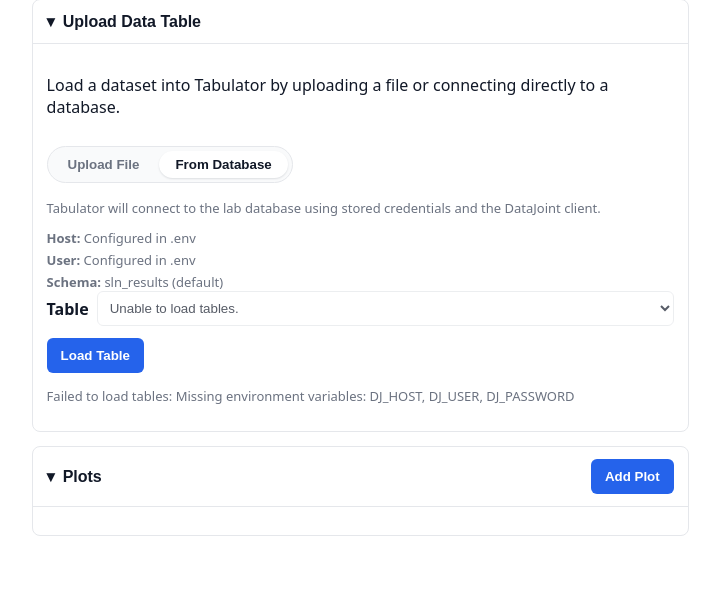
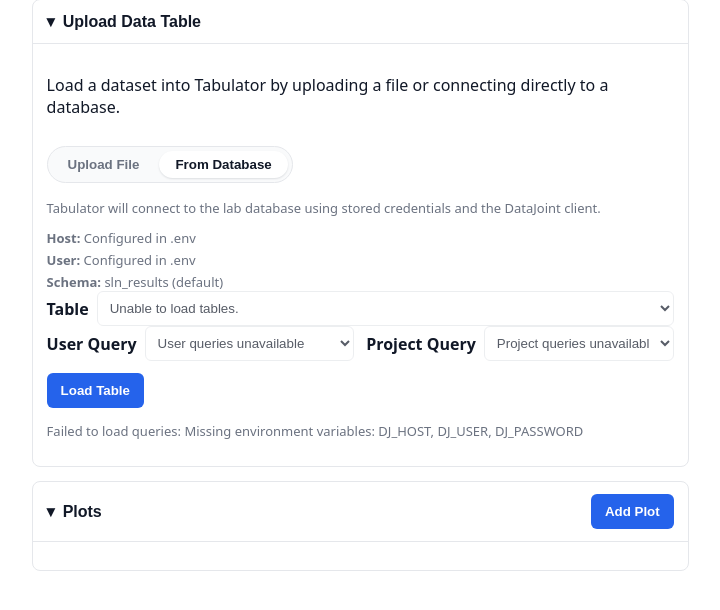
Before and after one commit to SchwartzNU/Tabulator, a Flask app: page / in a window 1280 px wide, after a click on "From Database". Shown: the part 81-691 px from the top of the page, without its empty margins (10-730 px from the left). Run offline with Flask 3, Linux system fonts and the light colour scheme; some libraries are stand-ins or nearby versions.

Commit message:
db integrating starting to work

```diff
--- a/tabulator/routes.py
+++ b/tabulator/routes.py
@@ -16,6 +16,7 @@
 from .loader import load_dataset, LoadError, DataSet
 from .data_store import store
 from numbers import Number
+import re
 import numpy as np
 import pandas as pd
 from sklearn.model_selection import StratifiedShuffleSplit
@@ -59,8 +60,13 @@
     return os.getenv("DJ_SCHEMA") or "sln_results"
 
 
-def _create_virtual_module(conn, schema: str):
-    return dj.create_virtual_module("dj_remote_schema", schema, connection=conn)
+def _get_query_schema() -> str:
+    return os.getenv("DJ_QUERY_SCHEMA") or "sln_lab"
+
+
+def _create_virtual_module(conn, schema: str, alias: str | None = None):
+    module_name = alias or f"dj_{schema.replace('.', '_')}"
+    return dj.create_virtual_module(module_name, schema, connection=conn)
 
 
 def _ensure_relation_instance(obj):
@@ -187,7 +193,39 @@
     return DataSet(df=filtered_df, units=new_units), drop
 
 
-def _relation_to_dataframe(relation, conn):
+def _get_primary_key_columns(relation):
+    attrs = []
+    heading = getattr(relation, "heading", None)
+    if heading is not None:
+        primary = getattr(heading, "primary_attributes", None)
+        if primary and hasattr(primary, "keys"):
+            attrs = list(primary.keys())
+    if not attrs:
+        pk = getattr(relation, "primary_key", None)
+        if isinstance(pk, (list, tuple)):
+            attrs = list(pk)
+    return [str(a) for a in attrs if a]
+
+
+def _extract_unknown_column(error_message: str):
+    match = re.search(r"Unknown column '([^']+)'", error_message)
+    if match:
+        return match.group(1)
+    return None
+
+
+def _relation_columns(relation):
+    try:
+        heading = getattr(relation, "heading", None)
+        attrs = getattr(heading, "attributes", None)
+        if attrs and hasattr(attrs, "keys"):
+            return [str(name) for name in attrs.keys()]
+    except Exception:
+        pass
+    return []
+
+
+def _relation_to_dataframe(relation, conn, query_sql: str | None = None):
     full_table = getattr(relation, "full_table_name", None)
     if not full_table:
         raise ValueError("Relation is missing table metadata")
@@ -197,19 +235,44 @@
         raise ValueError(f"Unexpected table identifier: {full_table}")
     schema = schema.strip("`")
     table = table.strip("`")
-    sql = f"SELECT * FROM `{schema}`.`{table}`"
-    rows = conn.query(sql, as_dict=True) or []
+    base_sql = f"SELECT * FROM `{schema}`.`{table}`"
+    base_rows = conn.query(base_sql, as_dict=True) or []
+    base_df = pd.DataFrame(base_rows)
+    base_cols = base_df.columns.tolist()
+    # Fallback to heading-defined columns if DataFrame empty
+    if not base_cols:
+        base_cols = _relation_columns(relation)
+    restriction_cols = []
+    if query_sql:
+        q = query_sql.strip().rstrip(";")
+        key_cols = _get_primary_key_columns(relation)
+        if not key_cols:
+            raise ValueError("Cannot determine primary key columns for relation; cannot apply query.")
+        if q.upper().startswith("SELECT"):
+            restriction_sql = q
+        else:
+            restriction_sql = f"SELECT * FROM {q}"
+        restriction_rows = conn.query(restriction_sql, as_dict=True) or []
+        restriction_df = pd.DataFrame(restriction_rows)
+        if restriction_df.empty:
+            base_df = base_df.iloc[0:0]
+        else:
+            available_keys = [k for k in key_cols if k in restriction_df.columns]
+            if not available_keys:
+                raise ValueError(
+                    "Query must include at least one primary key column present in the table: "
+                    + ", ".join(key_cols)
+                )
+            restriction_cols = [c for c in restriction_df.columns if c not in base_cols]
+            payload_cols = available_keys + restriction_cols
+            payload = restriction_df[payload_cols].drop_duplicates()
+            base_df = base_df.merge(payload, on=available_keys, how="inner")
+    rows = base_df.to_dict(orient="records")
     normalized_rows = []
     for row in rows:
-        if not isinstance(row, dict):
-            raise ValueError("Direct query row was not a dict")
-        normalized_rows.append(
-            {k: _normalize_nested_value(v) for k, v in row.items()}
-        )
-    if not normalized_rows:
-        return pd.DataFrame()
-    df = pd.DataFrame(normalized_rows)
-    return df
+        normalized_rows.append({k: _normalize_nested_value(v) for k, v in row.items()})
+    df = pd.DataFrame(normalized_rows) if normalized_rows else pd.DataFrame()
+    return df, restriction_cols
 
 
 def _relation_attribute_descriptions(relation):
@@ -231,12 +294,47 @@
     return descriptions
 
 
+def _load_query_table(conn):
+    schema = _get_query_schema()
+    module = _create_virtual_module(conn, schema)
+    if not hasattr(module, "Query"):
+        raise ValueError(f"Query table not found in schema {schema}")
+    relation_obj = getattr(module, "Query")
+    relation = _ensure_relation_instance(relation_obj)
+    df, _ = _relation_to_dataframe(relation, conn)
+    return df
+
+
+def _get_query_sql(conn, query_name: str):
+    df = _load_query_table(conn)
+    if df.empty:
+        raise ValueError("No queries defined.")
+    if "query_name" not in df.columns or "sql_query" not in df.columns:
+        raise ValueError("Query table does not have expected columns.")
+    match = df[df["query_name"] == query_name]
+    if match.empty:
+        raise ValueError(f"Query {query_name} not found.")
+    row = match.iloc[0]
+    sql = str(row.get("sql_query") or "").strip()
+    if not sql:
+        raise ValueError(f"Query {query_name} has no SQL defined.")
+    return sql
+
+
 @bp.route("/", methods=["GET"])  # Home: upload UI
 def index():
     dataset_id = session.get("dataset_id")
     dataset_label = session.get("dataset_label")
     dataset_source = session.get("dataset_source")
     ds = store.get(dataset_id) if dataset_id else None
+    if dataset_id and ds is None:
+        # Clear stale session references if the in-memory dataset was lost (e.g., after app reload)
+        session.pop("dataset_id", None)
+        session.pop("dataset_label", None)
+        session.pop("dataset_source", None)
+        dataset_id = None
+        dataset_label = None
+        dataset_source = None
     preview_html = None
     info = None
     units_items = None
@@ -281,6 +379,11 @@
     table = str(table).strip()
     if not table:
         return jsonify({"error": "missing_table", "detail": "Select a table to load."}), 400
+    query_name = payload.get("query") or payload.get("query_name") or request.form.get("query_name")
+    if query_name:
+        query_name = str(query_name).strip()
+        if not query_name:
+            query_name = None
     try:
         conn = _connect_datajoint()
     except ValueError as exc:
@@ -288,6 +391,12 @@
     except Exception as exc:
         return jsonify({"error": "connection_failed", "detail": str(exc)}), 502
     try:
+        query_sql = None
+        if query_name:
+            try:
+                query_sql = _get_query_sql(conn, query_name)
+            except Exception as exc:
+                return jsonify({"error": "query_failed", "detail": str(exc)}), 400
         module = _create_virtual_module(conn, schema)
         if not hasattr(module, table):
             return jsonify({"error": "unknown_table", "detail": f"{table} not found in {schema}."}), 404
@@ -298,7 +407,7 @@
             return jsonify({"error": "unloadable_table", "detail": f"{table} cannot be instantiated: {exc}"}), 400
         if not hasattr(relation, "full_table_name"):
             return jsonify({"error": "unloadable_table", "detail": f"{table} has no table metadata."}), 400
-        df = _relation_to_dataframe(relation, conn)
+        df, extra_cols = _relation_to_dataframe(relation, conn, query_sql=query_sql)
         if hasattr(df, "reset_index"):
             df = df.reset_index()
         if not isinstance(df, pd.DataFrame):
@@ -314,6 +423,8 @@
         return jsonify({"error": "empty_table", "detail": f"{table} returned no rows."}), 400
     attr_descriptions = _relation_attribute_descriptions(relation)
     units = {str(col): attr_descriptions.get(str(col), "") for col in df.columns}
+    for col in extra_cols or []:
+        units.setdefault(str(col), "")
     ds = DataSet(df=df, units=units)
     ds, dropped = _sanitize_dataset(ds)
     if ds.df.shape[1] == 0:
@@ -357,6 +468,60 @@
         except Exception:
             pass
     return jsonify({"schema": schema, "tables": tables})
+
+
+@bp.get("/api/db/queries")
+def api_db_queries():
+    schema = _get_query_schema()
+    try:
+        conn = _connect_datajoint()
+    except ValueError as exc:
+        return jsonify({"error": "missing_credentials", "detail": str(exc)}), 400
+    except Exception as exc:
+        return jsonify({"error": "connection_failed", "detail": str(exc)}), 502
+    try:
+        df = _load_query_table(conn)
+    except Exception as exc:
+        return jsonify({"error": "query_fetch_failed", "detail": str(exc)}), 502
+    finally:
+        try:
+            conn.close()
+        except Exception:
+            pass
+    user_queries = []
+    project_queries = []
+    if not df.empty:
+        for _, row in df.iterrows():
+            name = str(row.get("query_name") or "").strip()
+            if not name:
+                continue
+            user_name = str(row.get("user_name") or "").strip()
+            project_name = str(row.get("project_name") or "").strip()
+            if user_name:
+                user_queries.append(
+                    {
+                        "query_name": name,
+                        "user_name": user_name,
+                        "label": f"{user_name} – {name}",
+                    }
+                )
+            if project_name:
+                project_queries.append(
+                    {
+                        "query_name": name,
+                        "project_name": project_name,
+                        "label": f"{project_name} – {name}",
+                    }
+                )
+    user_queries.sort(key=lambda x: (x.get("user_name", "").lower(), x["query_name"].lower()))
+    project_queries.sort(key=lambda x: (x.get("project_name", "").lower(), x["query_name"].lower()))
+    return jsonify(
+        {
+            "schema": schema,
+            "user_queries": user_queries,
+            "project_queries": project_queries,
+        }
+    )
 
 
 @bp.route("/api/columns")
--- a/tabulator/static/main.js
+++ b/tabulator/static/main.js
@@ -27,10 +27,14 @@
     if (!buttons.length) return;
     const panels = card.querySelectorAll('.mode-panel');
     const tableSelect = card.querySelector('#db-table-select');
+    const userQuerySelect = card.querySelector('#db-user-query');
+    const projectQuerySelect = card.querySelector('#db-project-query');
     const statusEl = card.querySelector('#db-load-status');
     const dbBtn = card.querySelector('#db-load-btn');
     let tablesFetched = false;
     let fetchingTables = false;
+    let queriesFetched = false;
+    let fetchingQueries = false;
 
     function setStatus(msg) {
       if (statusEl) statusEl.textContent = msg || '';
@@ -88,6 +92,84 @@
       }
     }
 
+    function setQuerySelectMessage(select, text) {
+      if (!select) return;
+      select.innerHTML = '';
+      const option = document.createElement('option');
+      option.value = '';
+      option.textContent = text;
+      select.appendChild(option);
+    }
+
+    async function ensureQueries(force = false) {
+      if ((!userQuerySelect && !projectQuerySelect) || fetchingQueries) return;
+      if (queriesFetched && !force) return;
+      fetchingQueries = true;
+      if (userQuerySelect) {
+        userQuerySelect.disabled = true;
+        setQuerySelectMessage(userQuerySelect, 'Loading user queries…');
+      }
+      if (projectQuerySelect) {
+        projectQuerySelect.disabled = true;
+        setQuerySelectMessage(projectQuerySelect, 'Loading project queries…');
+      }
+      try {
+        const res = await fetch('/api/db/queries', { headers: { 'Accept': 'application/json' } });
+        const data = await res.json().catch(() => ({}));
+        if (!res.ok) {
+          throw new Error((data && data.detail) || data.error || `Request failed (${res.status})`);
+        }
+        const users = Array.isArray(data.user_queries) ? data.user_queries : [];
+        const projects = Array.isArray(data.project_queries) ? data.project_queries : [];
+        if (userQuerySelect) {
+          const frag = document.createDocumentFragment();
+          const optAll = document.createElement('option');
+          optAll.value = '';
+          optAll.textContent = 'All users';
+          frag.appendChild(optAll);
+          users.forEach((entry) => {
+            const option = document.createElement('option');
+            option.value = entry.query_name || '';
+            option.textContent = entry.label || entry.query_name || '';
+            frag.appendChild(option);
+          });
+          userQuerySelect.innerHTML = '';
+          userQuerySelect.appendChild(frag);
+          userQuerySelect.disabled = users.length === 0;
+        }
+        if (projectQuerySelect) {
+          const frag = document.createDocumentFragment();
+          const optAll = document.createElement('option');
+          optAll.value = '';
+          optAll.textContent = 'All projects';
+          frag.appendChild(optAll);
+          projects.forEach((entry) => {
+            const option = document.createElement('option');
+            option.value = entry.query_name || '';
+            option.textContent = entry.label || entry.query_name || '';
+            frag.appendChild(option);
+          });
+          projectQuerySelect.innerHTML = '';
+          projectQuerySelect.appendChild(frag);
+          projectQuerySelect.disabled = projects.length === 0;
+        }
+        queriesFetched = true;
+      } catch (err) {
+        if (userQuerySelect) {
+          setQuerySelectMessage(userQuerySelect, 'User queries unavailable');
+          userQuerySelect.disabled = true;
+        }
+        if (projectQuerySelect) {
+          setQuerySelectMessage(projectQuerySelect, 'Project queries unavailable');
+          projectQuerySelect.disabled = true;
+        }
+        setStatus(`Failed to load queries: ${err.message}`);
+        queriesFetched = false;
+      } finally {
+        fetchingQueries = false;
+      }
+    }
+
     buttons.forEach((btn) => {
       btn.addEventListener('click', () => {
         const targetId = btn.dataset.target;
@@ -102,15 +184,31 @@
         });
         if (targetId === 'upload-mode-db') {
           void ensureTables(false);
+          void ensureQueries(false);
         }
       });
     });
     if (tableSelect) {
       tableSelect.addEventListener('change', () => setStatus(''));
     }
+    function resetOtherQuery(changed) {
+      if (changed === userQuerySelect && projectQuerySelect) {
+        projectQuerySelect.value = '';
+      } else if (changed === projectQuerySelect && userQuerySelect) {
+        userQuerySelect.value = '';
+      }
+      setStatus('');
+    }
+    if (userQuerySelect) {
+      userQuerySelect.addEventListener('change', () => resetOtherQuery(userQuerySelect));
+    }
+    if (projectQuerySelect) {
+      projectQuerySelect.addEventListener('change', () => resetOtherQuery(projectQuerySelect));
+    }
     if (dbBtn) {
       dbBtn.addEventListener('click', async () => {
         await ensureTables(false);
+        await ensureQueries(false);
         if (!tableSelect || tableSelect.disabled) {
           setStatus('Table list is still loading.');
           return;
@@ -125,13 +223,16 @@
         dbBtn.textContent = 'Loading…';
         setStatus('');
         try {
+          const queryName = (userQuerySelect && userQuerySelect.value) || (projectQuerySelect && projectQuerySelect.value) || '';
+          const body = { table: tableName };
+          if (queryName) body.query_name = queryName;
           const res = await fetch('/api/db/load', {
             method: 'POST',
             headers: {
               'Accept': 'application/json',
               'Content-Type': 'application/json',
             },
-            body: JSON.stringify({ table: tableName }),
+            body: JSON.stringify(body),
           });
           const data = await res.json().catch(() => ({}));
           if (!res.ok) {
@@ -153,6 +254,7 @@
     const activeBtn = card.querySelector('.mode-switch-btn.active');
     if (activeBtn && activeBtn.dataset.target === 'upload-mode-db') {
       void ensureTables(false);
+      void ensureQueries(false);
     }
   }
 
--- a/tabulator/templates/index.html
+++ b/tabulator/templates/index.html
@@ -39,6 +39,20 @@
               <label for="db-table-select">Table</label>
               <select id="db-table-select" disabled>
                 <option>Switch to this tab to load tables…</option>
+              </select>
+            </span>
+          </div>
+          <div class="form-row db-query-picker">
+            <span class="field stretch">
+              <label for="db-user-query">User Query</label>
+              <select id="db-user-query" disabled>
+                <option value="">All users</option>
+              </select>
+            </span>
+            <span class="field stretch">
+              <label for="db-project-query">Project Query</label>
+              <select id="db-project-query" disabled>
+                <option value="">All projects</option>
               </select>
             </span>
           </div>
```
Also changed, not shown: README.md.
